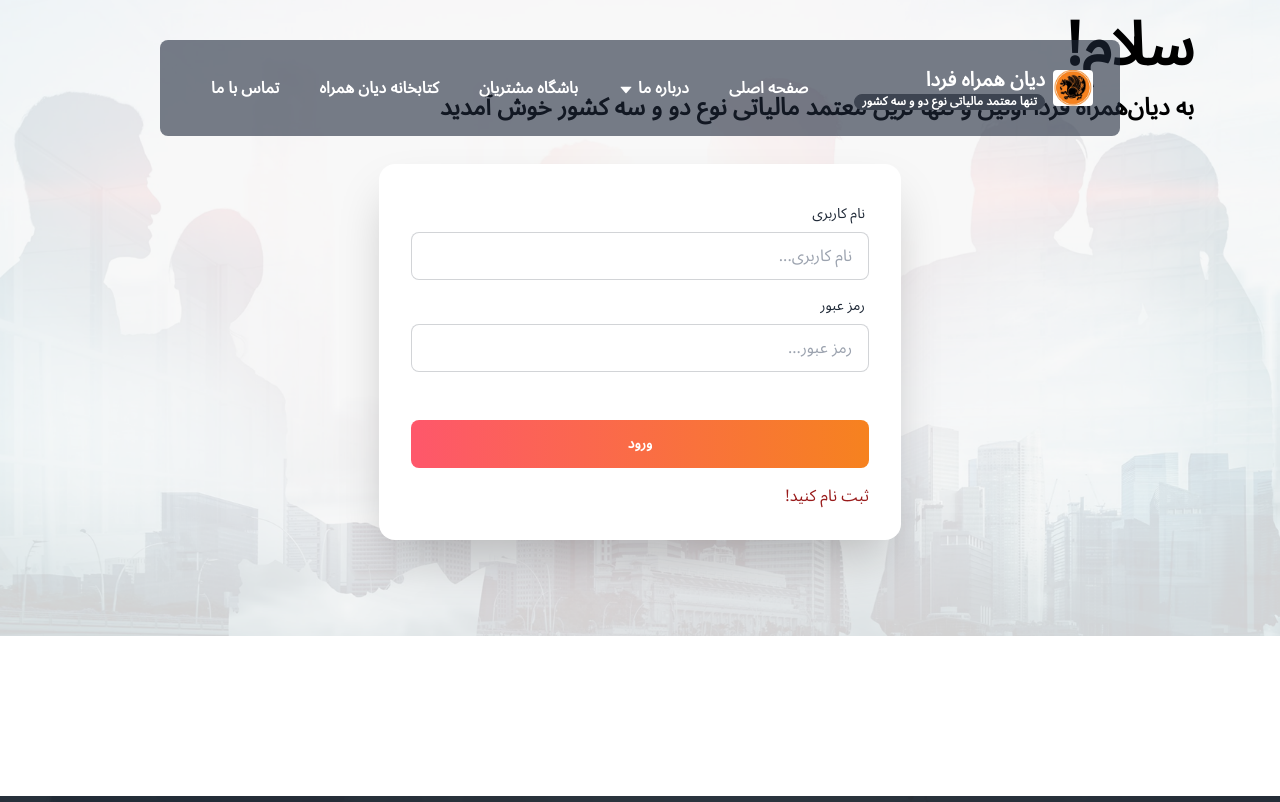
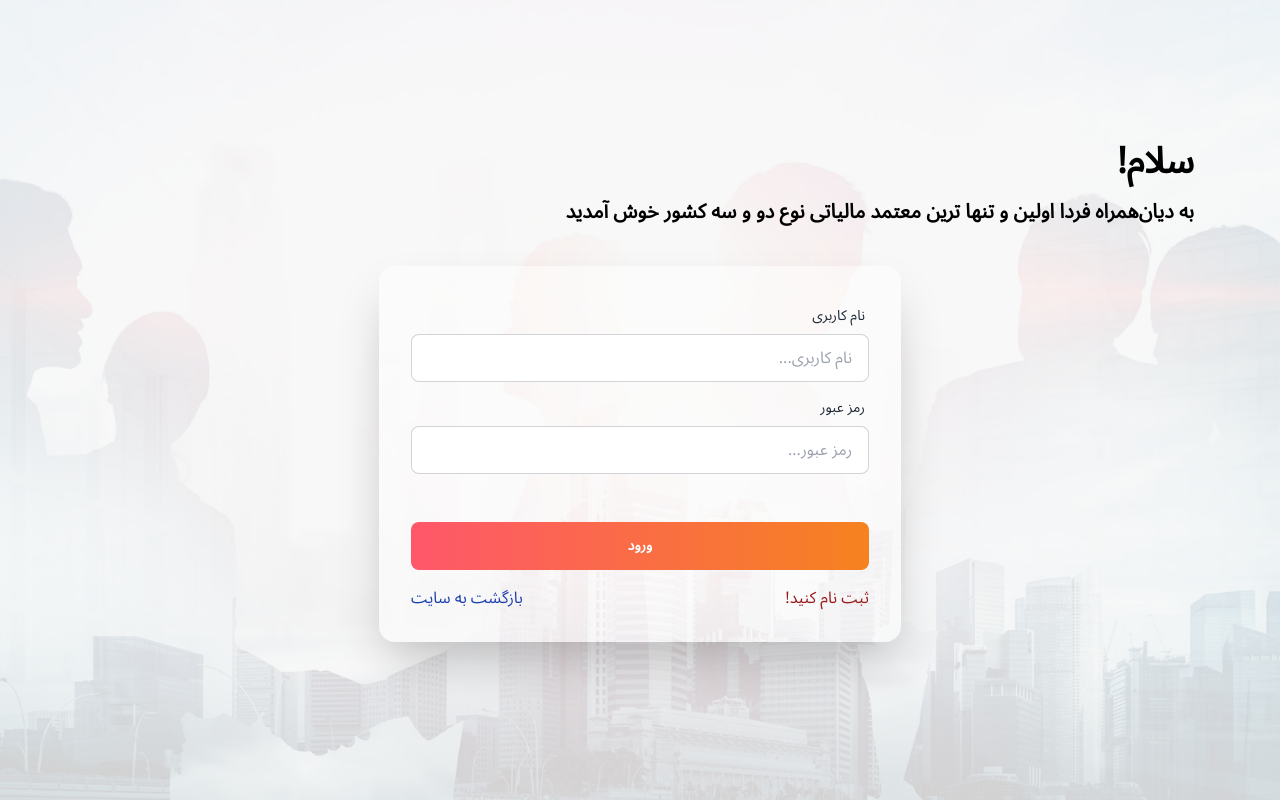
Before and after one commit to Mansour-VN/DianHamrah, a Next.js app: page /Login in a window 1280 px wide. Shown: the top 802 px of the page. Built offline with nearby package versions, Linux system fonts and the light colour scheme.

Commit message:
fix : add LoginPage and RegisterPage and add Link in Header forLogin

```diff
--- a/src/common/Layout/Layout.tsx
+++ b/src/common/Layout/Layout.tsx
@@ -1,18 +1,40 @@
+import { useRouter } from "next/router";
 import Footer from "./../components/Footer";
 import Header from "./../components/Header";
+import { useState, useEffect } from "react";
+import Login from "@/module/Login";
+import Register from "@/pages/Register";
 
-export default function Layout({ children }: {
-    children: React.ReactNode,
-}) {
-    return (
-        <>
-            <div className="header_Layout sticky top-0 z-50">
-                <Header />
-            </div>
-            <main className="md:relative md:bottom-40">{children}</main>
-            <div className="footer_layout">
-                <Footer />
-            </div>
-        </>
-    )
+export default function Layout({ children }: { children: React.ReactNode }) {
+  const [LoginPage, setLoginPage] = useState(false);
+  const [RegisterPage, setRegisterPage] = useState(false);
+  const { asPath } = useRouter();
+
+  useEffect(() => {
+    if (asPath === "/Login") {
+        setRegisterPage(false)
+        setLoginPage(true);
+
+    } else if (asPath === "/Register"){
+        setLoginPage(false)
+        setRegisterPage(true)
+
+    } else {
+        setLoginPage(false);
+        setRegisterPage(false)
+    }
+  }, [asPath]);
+
+
+  return (
+    <div>
+       <div className={`${RegisterPage || LoginPage? "hidden" : "header_Layout sticky top-0 z-50"}`}>
+          <Header/>
+       </div>
+       <main className={`${RegisterPage || LoginPage? "" : "md:relative md:bottom-40"}`}>{children}</main>
+       <div className={`${RegisterPage || LoginPage? "hidden" : "" }`}>
+          <Footer />
+       </div>
+     </div>
+   );
 }
--- a/src/common/components/Header/DeskTopMenu.jsx
+++ b/src/common/components/Header/DeskTopMenu.jsx
@@ -59,6 +59,12 @@ const DeskTopMenu = () => {
                 </li>
 
                 <li>
+                    <Link href="/Login" scroll={false} className="hover:cursor-pointer hover:bg-slate-600 p-2 rounded-lg bg-slate-900">
+                         ثبت‌نام / ورود
+                    </Link>
+                </li>
+
+                <li>
                     <Link href="/" scroll={false} className="hover:cursor-pointer hover:bg-slate-600 p-2 rounded-lg hidden">
                           دریافت گواهی آموزشی
                     </Link>
--- a/src/common/components/Header/index.jsx
+++ b/src/common/components/Header/index.jsx
@@ -24,11 +24,11 @@ const Header = () => {
 
   }, [])
 
-  console.log("scrollPosition is:", scrollPosition)
+  // console.log("scrollPosition is:", scrollPosition)
   useEffect(()=>{
     if(scrollPosition>200) {
       setMenuScroll(true)
-      console.log("menuScroll is:", menuScroll)
+      // console.log("menuScroll is:", menuScroll)
     }else {
       setMenuScroll(false)
     }
@@ -36,7 +36,7 @@ const Header = () => {
 
 
   return (
-    <div className={`md:flex md:justify-center md:items-center  md:flex-col ${menuScroll? "" : "relative top-10"} `}>
+    <div className={`md:flex md:justify-center md:items-center  md:flex-col ${menuScroll? "" : "relative md:top-10"} `}>
 
       <nav
         className={`${menuScroll? "md:bg-opacity-100 w-full": "md:bg-opacity-60 md:w-3/4 " } duration-1000 ease-in-out  md:p-0 md:rounded-lg  bg-slate-800 text-white flex items-center justify-around
--- a/src/module/Login/index.tsx
+++ b/src/module/Login/index.tsx
@@ -6,7 +6,7 @@ const Login = () => {
   return (
     <div
       id="sec1"
-      className="w-full flex items-center justify-center relative flex-col md:h-[700px] h-[800px]  "
+      className="w-full flex items-center justify-center relative flex-col h-screen"
     >
       <div className="w-full z-0 	bg-cover">
         <Image
@@ -24,10 +24,10 @@ const Login = () => {
       <div className="container flex flex-wrap flex-row  justify-center items-center mx-auto  z-10 absolute">
         <div className="px-4 flex-1 flex-col">
           <div>
-            <p className="text-black md:text-6xl text-4xl font-extrabold pb-4" >
+            <p className="text-black text-4xl font-extrabold pb-4" >
               سلام!
             </p>
-            <h2 className="md:text-2xl text-xl font-extrabold text-black pb-6 text-justify">
+            <h2 className="text-xl font-extrabold text-black pb-6 text-justify">
              ‌به دیان‌همراه فردا اولین و تنها ترین معتمد مالیاتی نوع دو و سه کشور خوش آمدید
             </h2>
           </div>
@@ -35,9 +35,8 @@ const Login = () => {
           {/* start form */}
           <div className=" flex  flex-col items-center  mx-auto justify-center ">
             <div className="hero">
-              <div className="hero-content flex-col lg:flex-row-reverse md:w-1/2">
-
-                <div className="card flex-shrink-0 w-full  shadow-2xl bg-base-100">
+              <div className="hero-content flex-col lg:flex-row-reverse md:w-1/2 w-full ">
+                <div className="card flex-shrink-0 w-full  shadow-2xl bg-base-100 bg-opacity-40">
                   <div className="card-body">
                     <div className="form-control">
                       <label className="label">
@@ -54,7 +53,7 @@ const Login = () => {
                         <span className="label-text">رمز عبور</span>
                       </label>
                       <input
-                        type="text"
+                        type="password"
                         placeholder="رمز عبور..."
                         className="input input-bordered"
                       />
@@ -67,19 +66,21 @@ const Login = () => {
                     <div className="form-control mt-6">
                       <button className="btn btn-primary">ورود</button>
                     </div>
-                    <div className="form-control mt-2">
-                      <Link href="/Registre">
-                         <p className="text-red-800">ثبت نام کنید!</p>
-                      </Link>
+                    <div className="flex flex-row justify-between">
+                      <div className="form-control mt-2">
+                        <Link href="/Register">
+                          <p className="text-red-800">ثبت نام کنید!</p>
+                        </Link>
+                      </div>
+                      <div className="form-control mt-2">
+                        <Link href="/">
+                          <p className="text-blue-800">بازگشت به سایت</p>
+                        </Link>
+                      </div>
                     </div>
                   </div>
                 </div>
-                {/* <div className="text-center lg:text-left">
-                  <h1 className="text-2xl font-bold">لطفا </h1>
-                  <p className="py-6">
-                        نام کاربری و رمز عبور خود را وارد کنید
-                  </p>
-                </div> */}
+
               </div>
             </div>
           </div>
--- a/src/module/Register/index.tsx
+++ b/src/module/Register/index.tsx
@@ -1,10 +1,12 @@
 import Image from "next/image";
 import headerBg from "public/assets/images/background/header-bg.png";
+import Link from "next/link";
+
 const RegisterPage = () => {
   return (
     <div
     id="sec1"
-    className="w-full flex items-center justify-center relative flex-col md:h-[700px] h-[800px]  "
+    className="w-full flex items-center justify-center relative flex-col h-screen"
   >
     <div className="w-full z-0 	bg-cover">
       <Image
@@ -22,10 +24,10 @@ const RegisterPage = () => {
     <div className="container flex flex-wrap flex-row  justify-center items-center mx-auto  z-10 absolute">
       <div className="px-4 flex-1 flex-col">
         <div>
-          <p className="text-black md:text-6xl text-4xl font-extrabold pb-4" >
+          <p className="text-black text-4xl font-extrabold pb-4" >
             سلام!
           </p>
-          <h2 className="md:text-2xl text-xl font-extrabold text-black pb-6 text-justify">
+          <h2 className="text-xl font-extrabold text-black pb-6 text-justify">
            ‌لطفا برای ثبت نام فرم زیر را با دقت تکمیل کنید
           </h2>
         </div>
@@ -33,9 +35,9 @@ const RegisterPage = () => {
         {/* start form */}
         <div className=" flex  flex-col items-center  mx-auto justify-center ">
           <div className="hero">
-            <div className="hero-content flex-col lg:flex-row-reverse md:w-1/2">
+            <div className="hero-content flex-col lg:flex-row-reverse md:w-1/2 w-full ">
 
-              <div className="card flex-shrink-0 w-full  shadow-2xl bg-base-100">
+              <div className="card flex-shrink-0 w-full  shadow-2xl bg-base-100 bg-opacity-40">
                 <div className="card-body">
                   <div className="form-control">
                     <label className="label">
@@ -68,7 +70,7 @@ const RegisterPage = () => {
                       <span className="label-text">شماره همراه خو را وارد کنید</span>
                     </label>
                     <input
-                      type="password"
+                      type="text"
                       placeholder="شماره همراه..."
                       className="input input-bordered"
                     />
@@ -76,6 +78,18 @@ const RegisterPage = () => {
                   <div className="form-control mt-6">
                     <button className="btn btn-primary">ثبت نام</button>
                   </div>
+                   <div className="flex flex-row justify-between">
+                      <div className="form-control mt-2">
+                        <Link href="/Login">
+                          <p className="text-red-800">بازگشت به صفحه ورود!</p>
+                        </Link>
+                      </div>
+                      <div className="form-control mt-2">
+                        <Link href="/">
+                          <p className="text-blue-800">بازگشت به سایت</p>
+                        </Link>
+                      </div>
+                    </div>
 
                 </div>
               </div>
```
Also changed, not shown: src/common/components/Header/MobileMenu.jsx (+107 -44 lines), src/pages/Register/index.tsx (renamed from src/pages/Registre/index.tsx).
